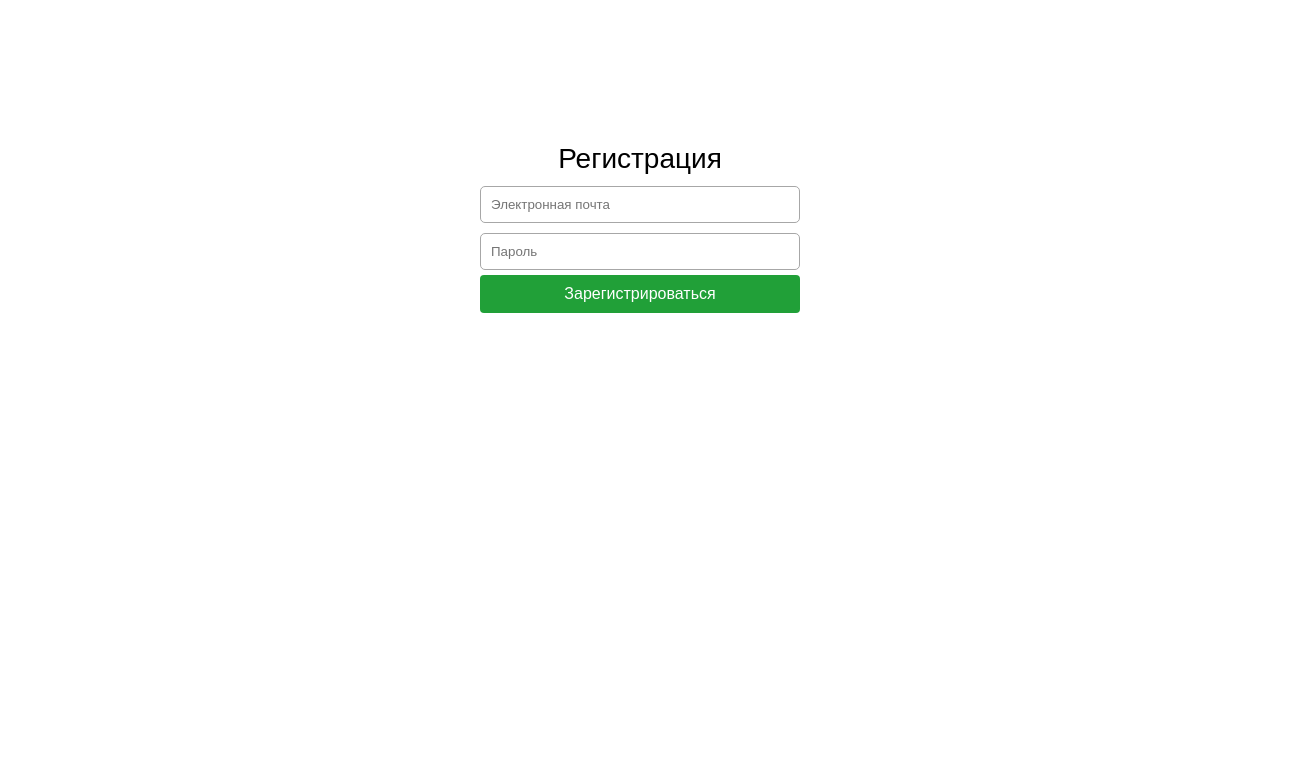
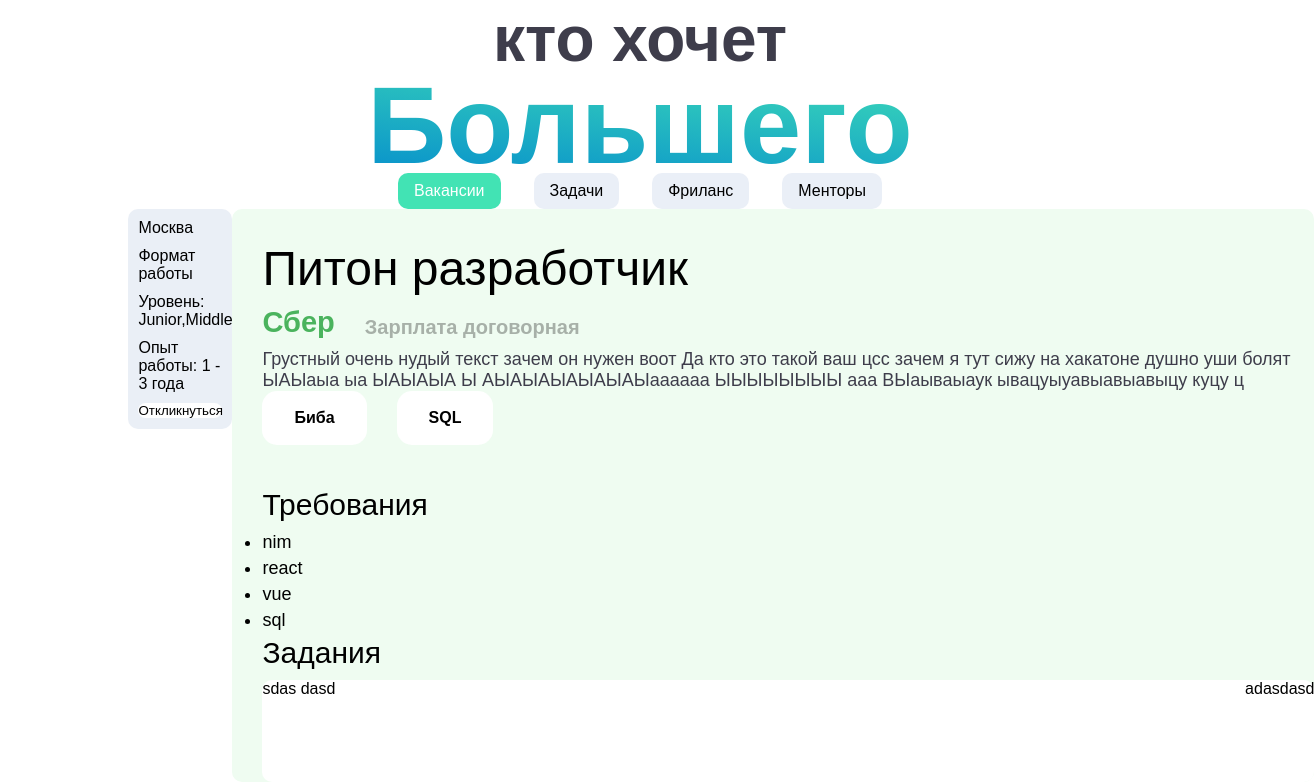
Before and after one commit to Rev1le/ITPlatform, a Vue app in the folder Front/: page /vacationTest/1 in a window 1280 px wide. Before the commit this address led to /auth. Shown: the part 225-1007 px from the top of the page, 1314 px wide, since content can reach past the window. Before the commit the page ends 800 px from the top, so only its background shows below. Built offline with nearby package versions, Linux system fonts and the light colour scheme; a web font is replaced by a local one.

Commit message:
Big Sanya Patch

```diff
--- a/Front/src/components/FormsValid/AuthForm.vue
+++ b/Front/src/components/FormsValid/AuthForm.vue
@@ -1,6 +1,6 @@
 <template>
     <FormInput>
-        <h1>Регистрация</h1>
+        <h1>Войти</h1>
         <p class="errors" v-if="errors.length">
             Пожалуйста, выполните следующие требования:
             <ul >
@@ -9,7 +9,7 @@
         </p>
         <input class="input-form" type="text" placeholder="Электронная почта" v-model="SignUp.mail">
         <input class="input-form" type="text" placeholder="Пароль" v-model="SignUp.pass">
-        <button class="button-form" @click="toParent"> Зарегистрироваться </button>
+        <button class="button-form" @click="toParent"> Войти </button>
     </FormInput>
 </template>
 
--- a/Front/src/components/Vacations/StackIcon.vue
+++ b/Front/src/components/Vacations/StackIcon.vue
@@ -20,7 +20,6 @@ export default {
   font-style: normal;
   font-weight: 600;
   font-size: 16px;
-  line-height: 19px;
   color: #000000;
   padding: 18px 32px;
   background: #FFFFFF;
--- a/Front/src/components/Vacations/Tasks.vue
+++ b/Front/src/components/Vacations/Tasks.vue
@@ -1,15 +1,36 @@
 <template>
-  <div>
-
+  <div class="task_frame">
+    <div>
+      <p>{{ task.taskName }} dasd</p>
+    </div>
+    <div>
+      adasdasd
+    </div>
   </div>
 </template>
 
 <script>
 export default {
+  data() {
+    return {
+      task: {
+        taskName: "sdas",
+        taskDescription: String,
+        itTaskDone: Boolean
+      },
+    }
+  },
   name: "Tasks"
 }
 </script>
 
 <style scoped>
-
+.task_frame {
+  width: 1052px;
+  height: 102px;
+  background: #FFFFFF;
+  border-radius: 10px;
+  display: flex;
+  justify-content: space-between;
+}
 </style>
--- a/Front/src/components/Vacations/workRequirements.vue
+++ b/Front/src/components/Vacations/workRequirements.vue
@@ -1,11 +1,12 @@
 <template>
-<div class="requirements_window">
-  <p class="city_name">Москва</p>
-  <p class="work_type">Формат работы</p>
-  <p class="work_leve">Уровень: Junior,Middle</p>
-  <p class="work_stage">Опыт работы: 1 - 3 года</p>
-  <button class="ok_but">Откликнуться <img class= 'padlock_img' src="@/assets/padlock_ico.png" alt=""/></button>
-</div>
+    <div class="requirements_window">
+      <p>Москва</p>
+      <p>Формат работы</p>
+      <p>Уровень: Junior,Middle</p>
+      <p>Опыт работы: 1 - 3 года</p>
+      <button class="ok_but">Откликнуться <img class= 'padlock_img' src="@/assets/padlock_ico.png" alt=""/></button>
+    </div>
+
 </template>
 
 <script>
@@ -21,45 +22,20 @@ export default {
   width: 10px;
 }
 .requirements_window{
-  width: 298px;
-  height: 478px;
+  display: flex;
+  flex-direction: column;
+  gap: 10px;
   background: #EAEFF6;
   border-radius: 10px;
-  padding-left: 25px;
-  padding-right: 26px;
-  padding-top: 17px;
+  padding: 10% 10%;
+  font-family: "SB Sans Text", sans-serif;
 
-}
-.city_name{
-  font-family: "SB Sans Text", sans-serif;
-  font-size: 16px;
-  margin-top: 19px;
-}
-.work_type{
-  margin-top: 41px;
-  font-family: "SB Sans Text", sans-serif;
-  font-size: 16px;
-}
-.work_leve{
-  font-family: "SB Sans Text", sans-serif;
-  font-size: 16px;
-  margin-top: 41px;
-
-}
-.work_stage{
-  font-family: "SB Sans Text", sans-serif;
-  font-size: 16px;
-  margin-top: 41px;
 }
 .ok_but{
   background: #FFFFFF;
   border-radius: 10px;
-  width: 216px;
-  height: 46px;
   display: flex;
-  flex-direction: column;
   align-items: center;
   gap: 10px;
-  margin-top: 51px;
 }
 </style>
--- a/Front/src/store/userStore.js
+++ b/Front/src/store/userStore.js
@@ -3,7 +3,7 @@ export const userStore = {
   state: () => (
     {
     role:'',
-    name:'',
+    name:'Jopa',
     user:'',
   }),
 
--- a/Front/src/views/VacationDesk.vue
+++ b/Front/src/views/VacationDesk.vue
@@ -12,6 +12,7 @@
 <script>
 
 import VacantionsList from "@/components/Vacations/VacantionsList.vue";
+import Tasks from "@/components/Vacations/Tasks";
 
 
 import NavBar from "@/App";
--- a/Front/src/views/VacationTest.vue
+++ b/Front/src/views/VacationTest.vue
@@ -1,6 +1,9 @@
 <template>
   <div class="vacation_page">
-    <workRequirements/>
+    <div>
+      <workRequirements/>
+    </div>
+
     <div class="window_border">
       <p class="offer_title">
         Питон разработчик
@@ -28,6 +31,7 @@
         </ul>
         <p class="zag" > Задания </p>
       </div>
+      <Tasks/>
     </div>
   </div>
 </template>
@@ -35,7 +39,7 @@
 <script>
 import StackIcon from "@/components/Vacations/StackIcon";
 import workRequirements from "@/components/Vacations/workRequirements";
-
+import Tasks from "@/components/Vacations/Tasks";
 export default {
   data(){
     return {
@@ -43,24 +47,21 @@ export default {
     }
   },
   name: "Vacation",
-  components: {StackIcon, workRequirements}
+  components: {StackIcon, workRequirements, Tasks}
 }
 </script>
 
 <style scoped>
 .vacation_page {
-  margin: 190px 137px;
+  padding: 0 10%;
   display: flex;
 
 }
 
 .window_border {
-  width: 1161px;
-  height: 1033px;
-  padding-left: 59px;
+  padding-left: 30px;
   background: #EFFCF1;
   border-radius: 10px;
-  margin-left: 81px;
 
 }
 
@@ -73,14 +74,13 @@ export default {
 
 .company_Name {
   font-family: "SB Sans Display", sans-serif;
-  font-size: 29.67px;
+  font-size: 29px;
   color: rgba(33, 160, 56, 0.8);
 
 }
 
 .information_string {
   display: flex;
-
   gap: 30px;
   padding-top: 10px;
 
@@ -89,9 +89,7 @@ export default {
 .salary {
   font-family: 'SB Sans Display', sans-serif;
   font-style: normal;
-  font-weight: 600;
   font-size: 20px;
-  line-height: 110%;
   color: rgba(0, 0, 0, 0.3);
   padding-top: 10px;
 
@@ -101,12 +99,9 @@ export default {
 .offer_text {
   font-family: "SB Sans Text", sans-serif;
   font-style: normal;
-  font-weight: 400;
-  font-size: 18.3375px;
-  line-height: 110%;
+  font-size: 18px;
   color: #3E3D4B;
   padding-top: 10px;
-  height: 152px;
 }
 
 .stack_ico {
@@ -120,7 +115,6 @@ export default {
 .zag{
   font-family: 'SB Sans Display', sans-serif;
   font-style: normal;
-  font-weight: 600;
   font-size: 30px;
   margin-bottom: 10px;
 }
@@ -128,9 +122,7 @@ export default {
 
   font-family: 'SB Sans Text', sans-serif;
   font-style: normal;
-  font-weight: 400;
   font-size: 18px;
-  line-height: 22px;
   margin-bottom: 5px;
 
 }
```
